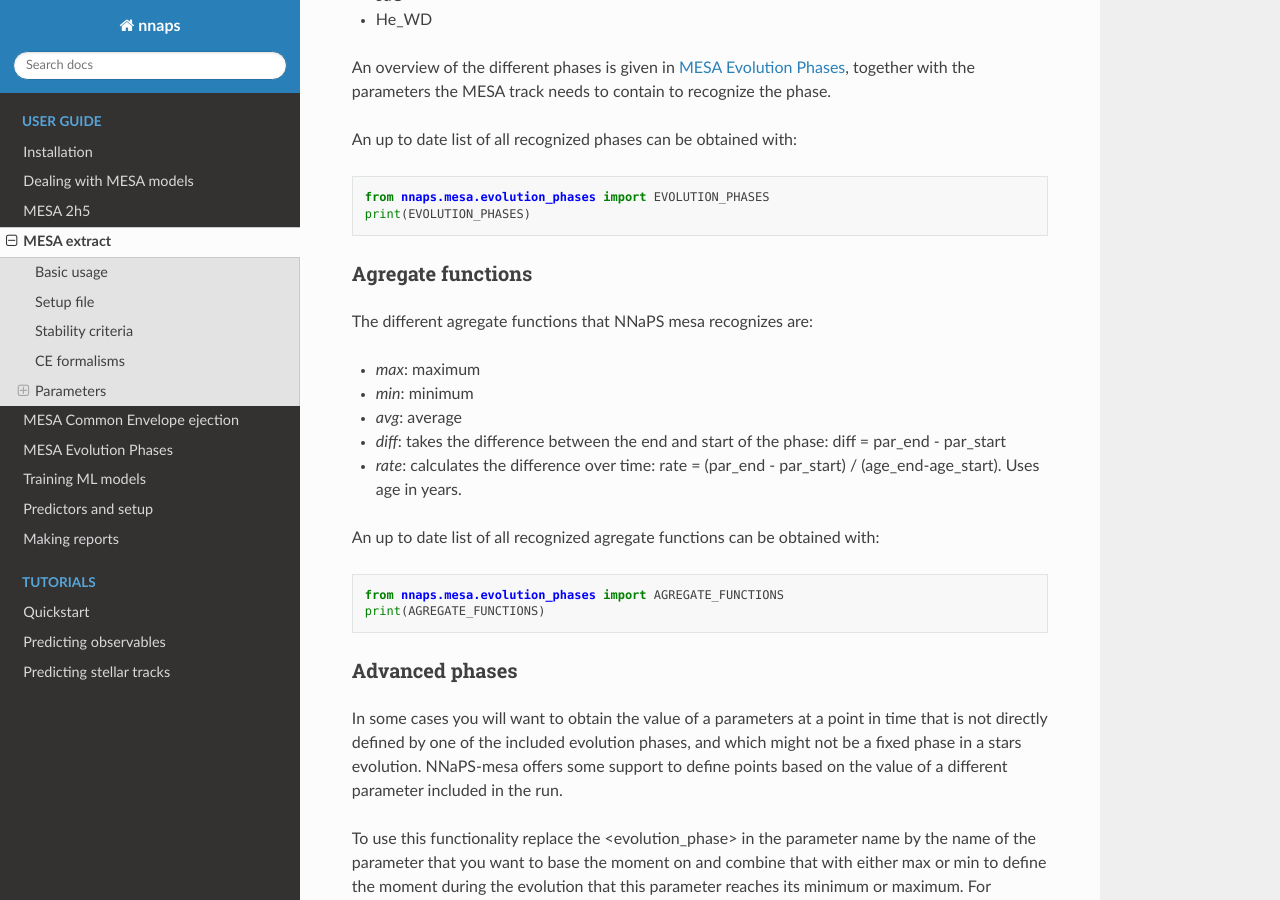
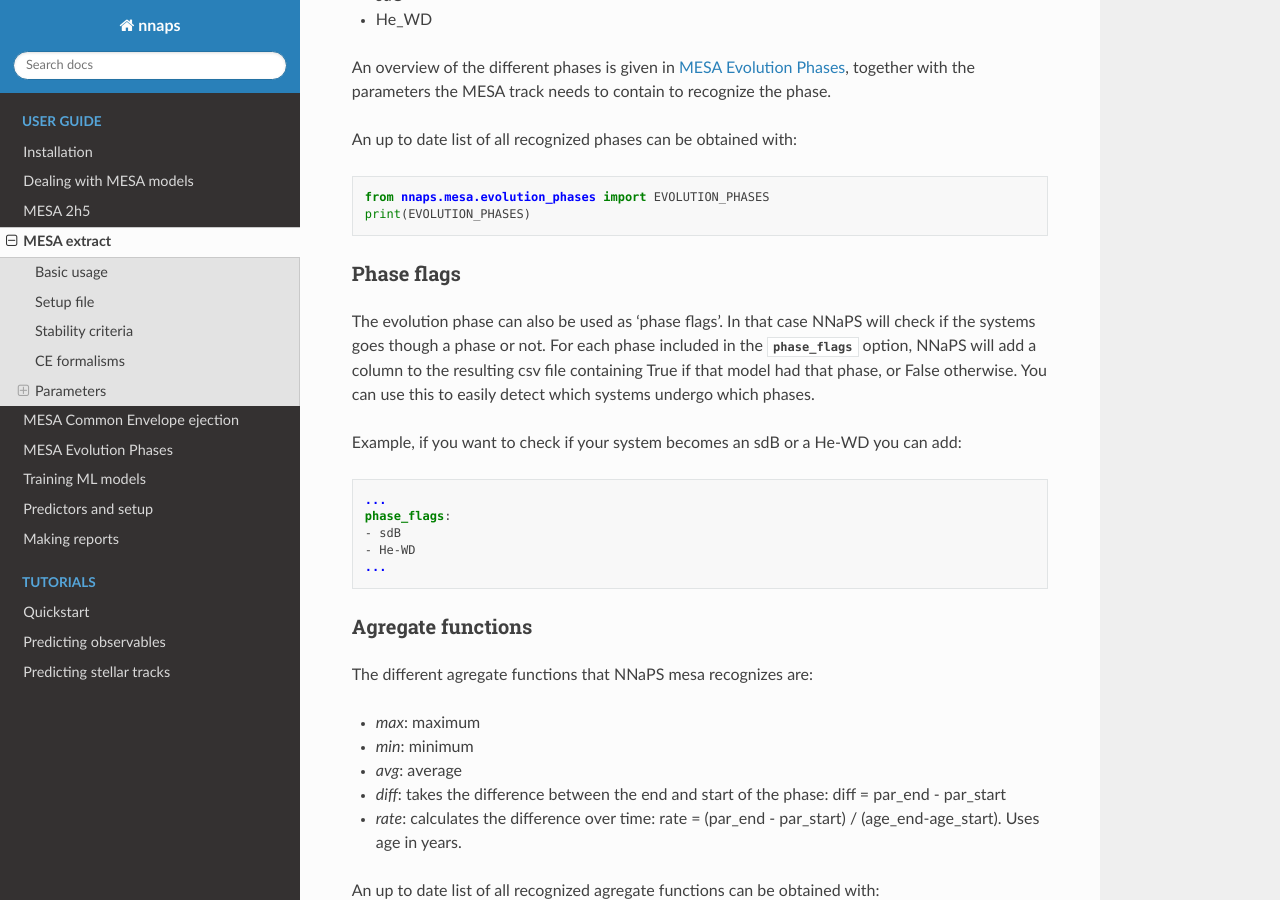
Before and after one commit to vosjo/nnaps, a Sphinx documentation site: the page built from docs/userguide/mesa_extract.rst, in a window 1280 px wide and 900 px high, scrolled down 4350 px. Built offline with Sphinx 7.4.7 and the Read the Docs theme 2.0.0, drawn with Linux system fonts in a browser that asks for light colours.

Commit message:
Added documentation of the use of phase flags.

```diff
--- a/docs/userguide/mesa_extract.rst
+++ b/docs/userguide/mesa_extract.rst
@@ -206,6 +206,22 @@ An up to date list of all recognized phases can be obtained with:
     from nnaps.mesa.evolution_phases import EVOLUTION_PHASES
     print(EVOLUTION_PHASES)
 
+Phase flags
+^^^^^^^^^^^
+The evolution phase can also be used as 'phase flags'. In that case NNaPS will check if the systems goes though
+a phase or not. For each phase included in the :option:`phase_flags` option, NNaPS will add a column to the resulting
+csv file containing True if that model had that phase, or False otherwise. You can use this to easily detect which
+systems undergo which phases.
+
+Example, if you want to check if your system becomes an sdB or a He-WD you can add:
+
+.. code-block:: yaml
+
+    ...
+    phase_flags:
+    - sdB
+    - He-WD
+    ...
 
 Agregate functions
 ^^^^^^^^^^^^^^^^^^
```
